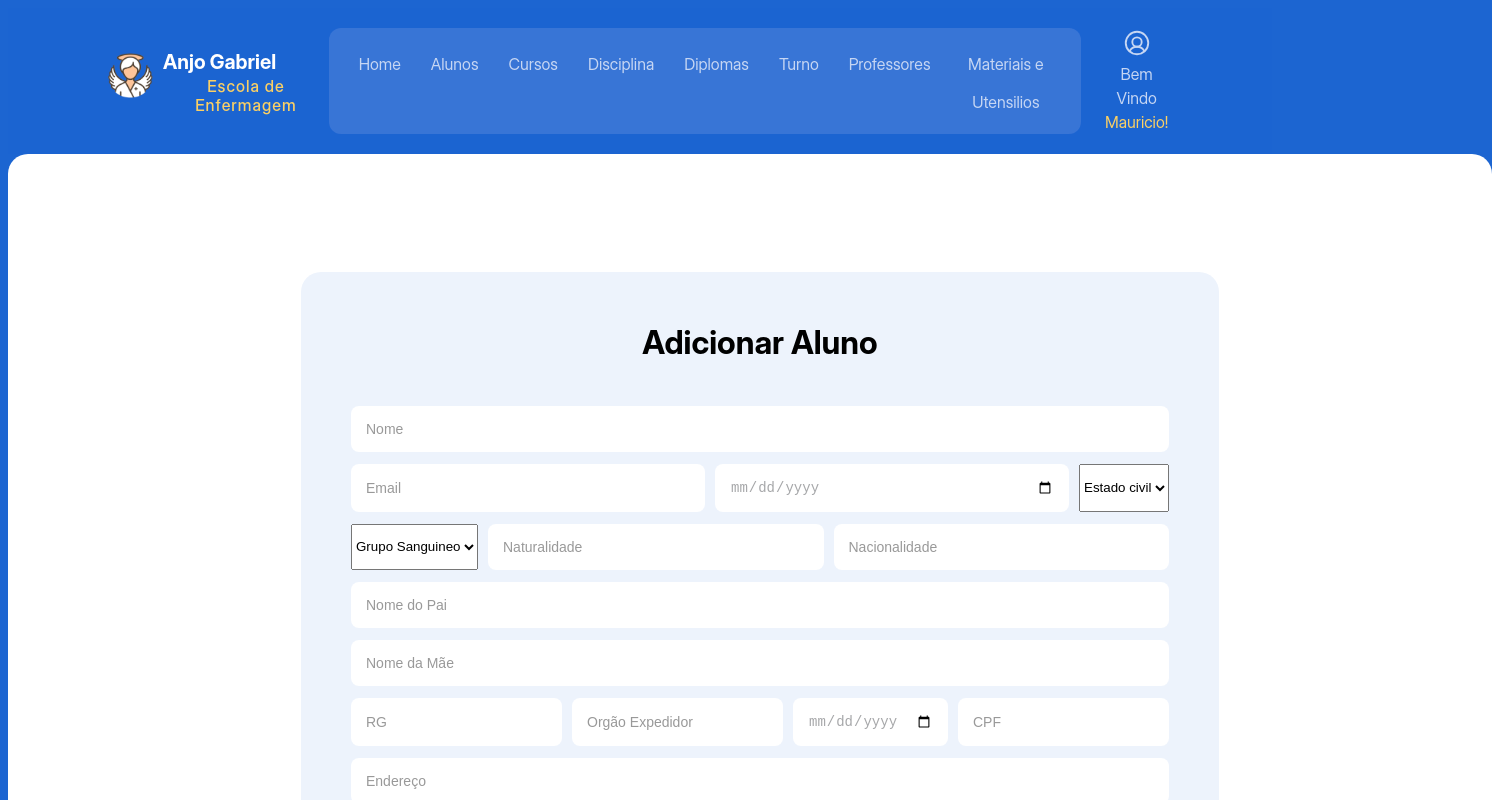
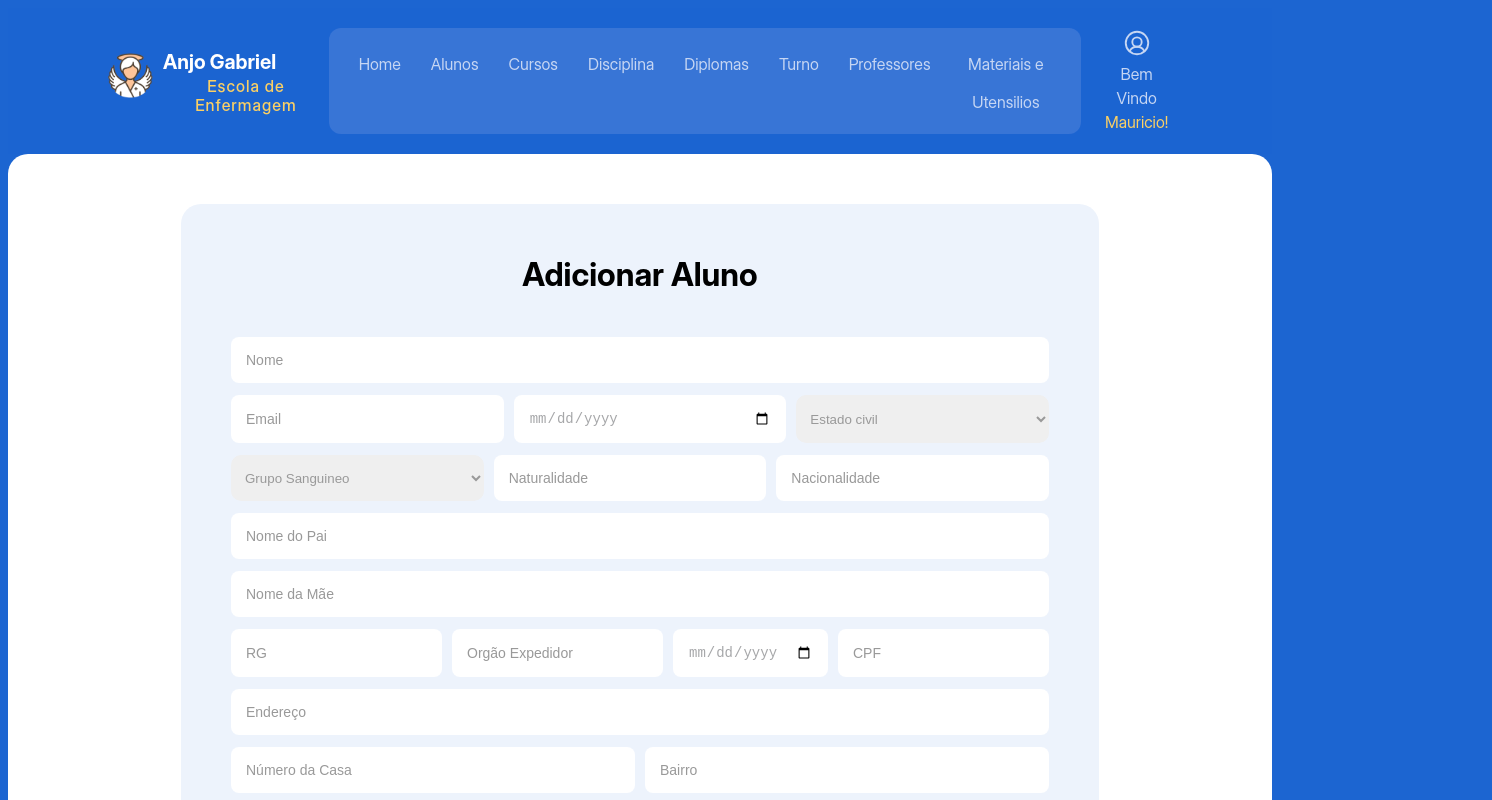
Before and after one commit to MP-oliveira/frontend-anjogabriel, a React (Vite) app in the folder frontend/: page /alunos/add in a window 1280 px wide. Shown: the top 800 px of the page, 1492 px wide, since content can reach past the window. Built offline with nearby package versions, Linux system fonts and the light colour scheme.

Commit message:
adjusting layout

```diff
--- a/frontend/src/components/AddAluno/AddAluno.css
+++ b/frontend/src/components/AddAluno/AddAluno.css
@@ -1,12 +1,10 @@
 .addaluno-container {
   width: 100%;
-  height: calc(150vh - 125px);
   background-color: #fff;
   display: flex;
   align-items: center;
   flex-direction: column;
   justify-content: center;
-  padding: 20px 100px 20px 120px;
   border-top-right-radius: 20px;
   border-top-left-radius: 20px;
   border-bottom-right-radius: 20px;
--- a/frontend/src/index.css
+++ b/frontend/src/index.css
@@ -22,6 +22,14 @@ body {
   scroll-behavior: smooth;
 }
 
+select {
+  border: none;
+  color: #999999;
+  flex:1;
+  border-radius: 10px;
+  padding-left: 10px;
+}
+
 a {
   color: red;
 }
```
